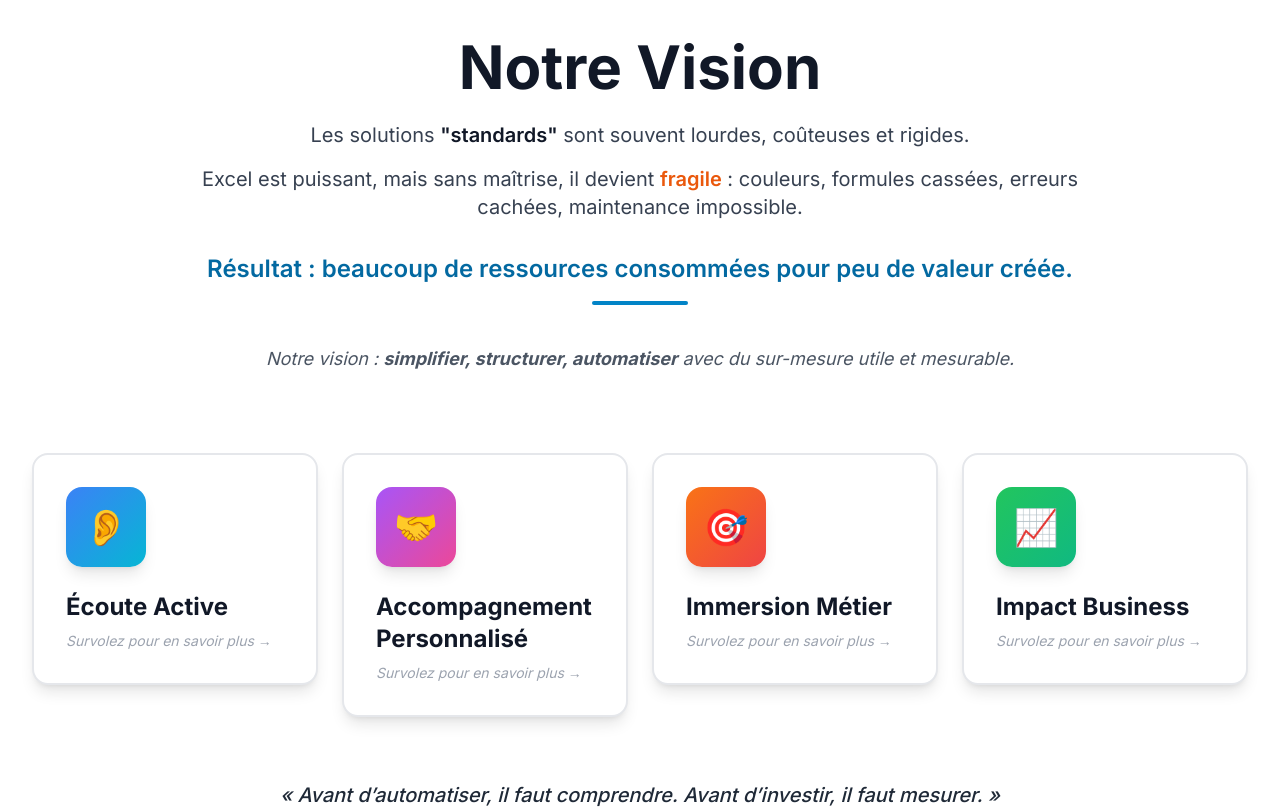
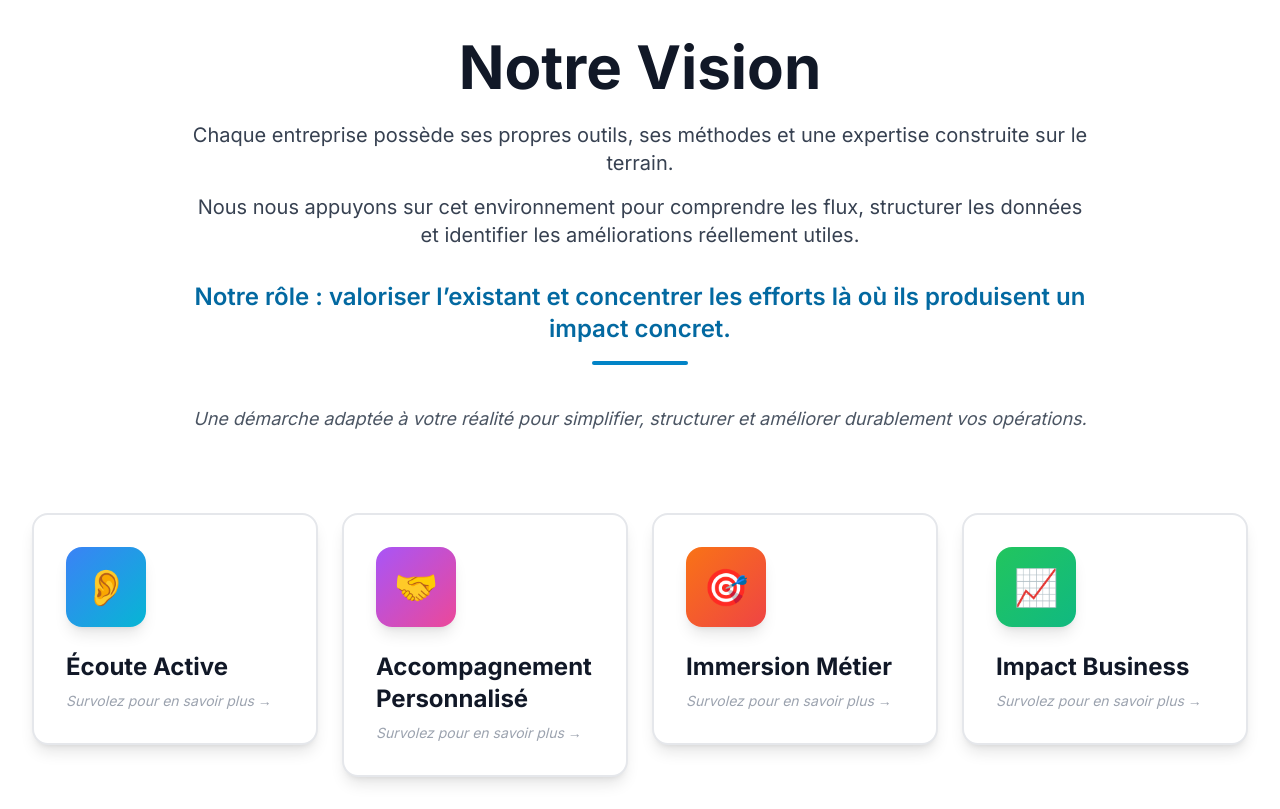
Before and after one commit to johnnyfleury87-ctrl/JECT_Solution, a Next.js app: page / in a window 1280 px wide. Shown: the part 960-1769 px from the top of the page. Built offline with nearby package versions, Linux system fonts and the light colour scheme.

Commit message:
content: réécriture du contenu de la section Notre Vision

```diff
--- a/components/Solutions.js
+++ b/components/Solutions.js
@@ -73,21 +73,21 @@ export default function Solutions() {
           </h2>
           <div className="max-w-4xl mx-auto space-y-4 text-lg md:text-xl text-gray-700 leading-relaxed">
             <p>
-              Les solutions <span className="font-semibold text-gray-900">"standards"</span> sont
-              souvent lourdes, coûteuses et rigides.
+              Chaque entreprise possède ses propres outils, ses méthodes et une expertise
+              construite sur le terrain.
             </p>
             <p>
-              Excel est puissant, mais sans maîtrise, il devient{' '}
-              <span className="text-orange-600 font-semibold">fragile</span> :
-              couleurs, formules cassées, erreurs cachées, maintenance impossible.
+              Nous nous appuyons sur cet environnement pour comprendre les flux, structurer
+              les données et identifier les améliorations réellement utiles.
             </p>
             <p className="text-xl md:text-2xl font-semibold text-primary-700 pt-4">
-              Résultat : beaucoup de ressources consommées pour peu de valeur créée.
+              Notre rôle : valoriser l’existant et concentrer les efforts là où ils
+              produisent un impact concret.
             </p>
             <div className="h-1 w-24 bg-primary-600 mx-auto rounded-full mt-8"></div>
             <p className="text-base md:text-lg text-gray-600 italic pt-6">
-              Notre vision : <strong>simplifier, structurer, automatiser</strong> avec du sur-mesure
-              utile et mesurable.
+              Une démarche adaptée à votre réalité pour simplifier, structurer et
+              améliorer durablement vos opérations.
             </p>
           </div>
         </motion.div>
```
Also changed, not shown: 1 other file (tests, documents, lock files or other folders).
